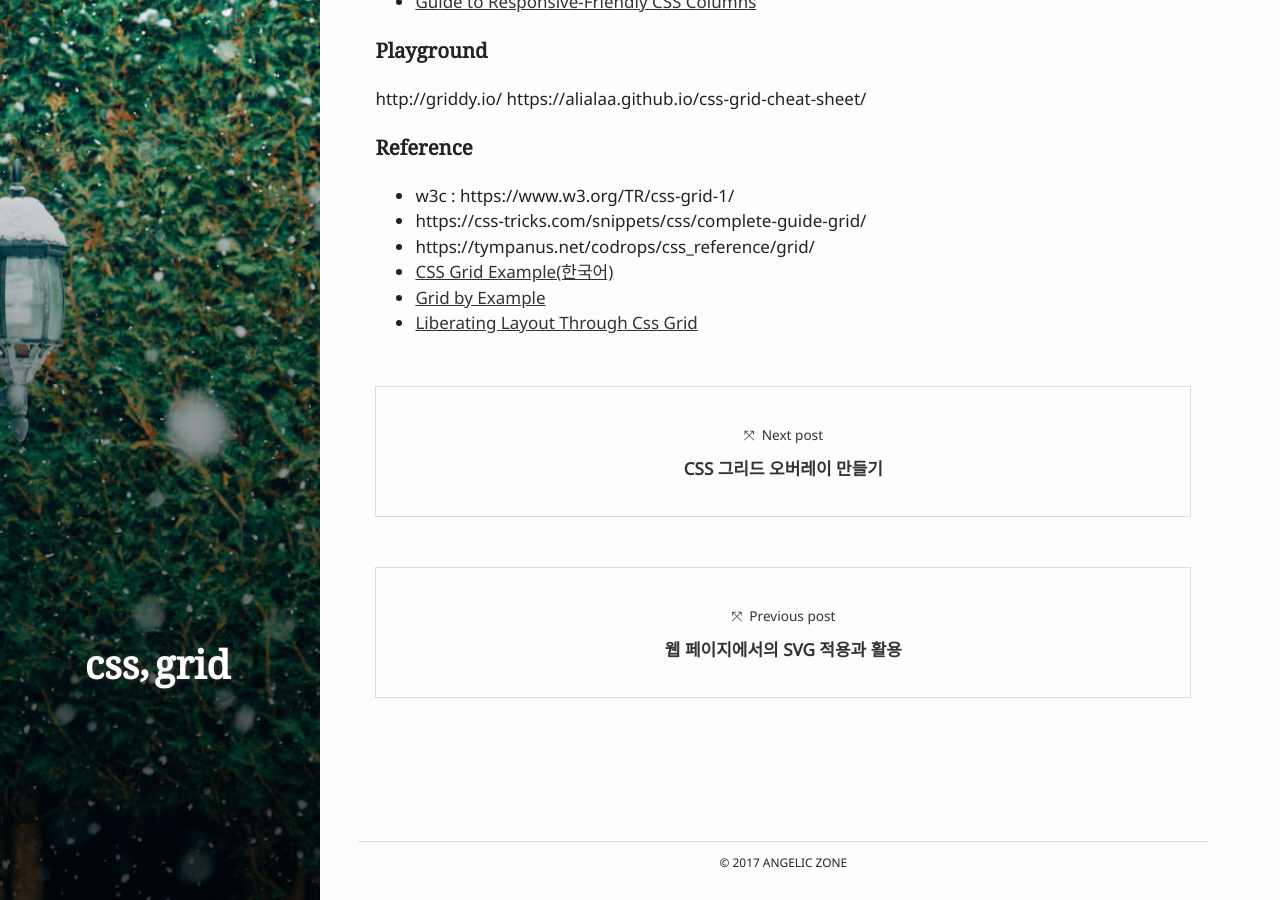
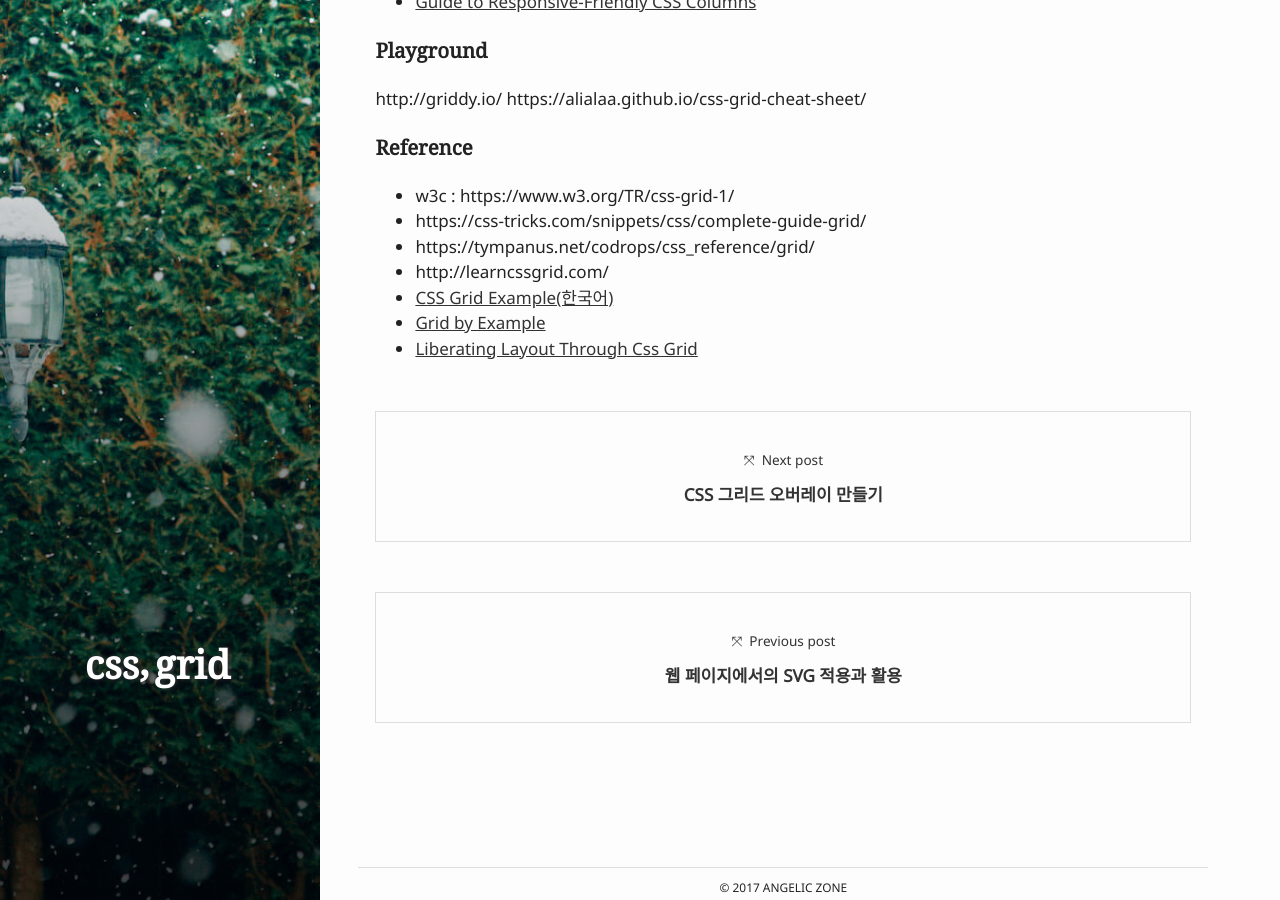
Before and after one commit to pigjh1/pigjh1.github.com, a Jekyll site: the page built from _posts/2017-04-21-CSS-Grid.md, in a window 1280 px wide and 900 px high, scrolled down 731 px. Built offline with Jekyll 4.4.1, drawn with Linux system fonts in a browser that asks for light colours; some of the changed lines change nothing that is shown.

Commit message:
Update 2017-04-21-CSS-Grid.md

```diff
--- a/_posts/2017-04-21-CSS-Grid.md
+++ b/_posts/2017-04-21-CSS-Grid.md
@@ -34,6 +34,7 @@ https://alialaa.github.io/css-grid-cheat-sheet/
 - w3c : https://www.w3.org/TR/css-grid-1/
 - https://css-tricks.com/snippets/css/complete-guide-grid/
 - https://tympanus.net/codrops/css_reference/grid/
+- http://learncssgrid.com/
 - [CSS Grid Example(한국어)]( https://github.com/sonim1/css_grid_example)
 - [Grid by Example](https://gridbyexample.com/)
 - [Liberating Layout Through Css Grid](https://cssgrid.cc/)
```
